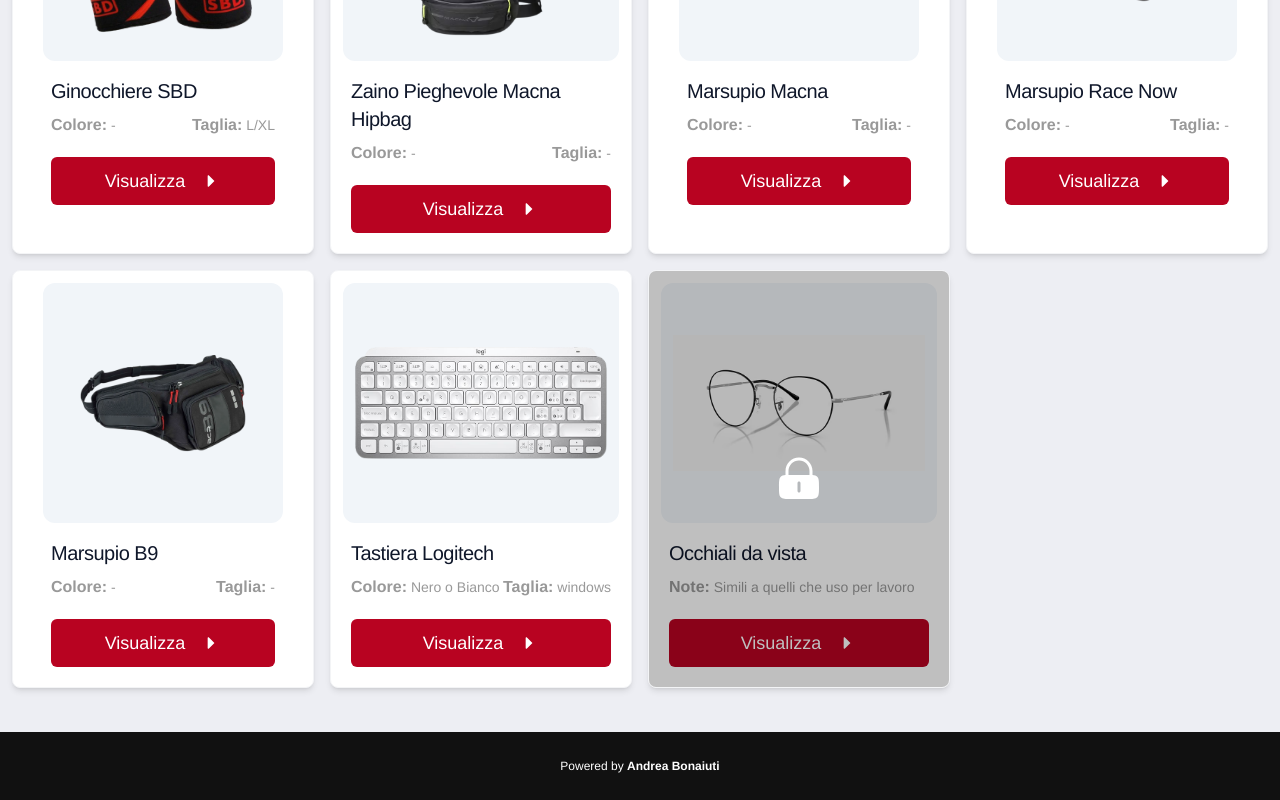
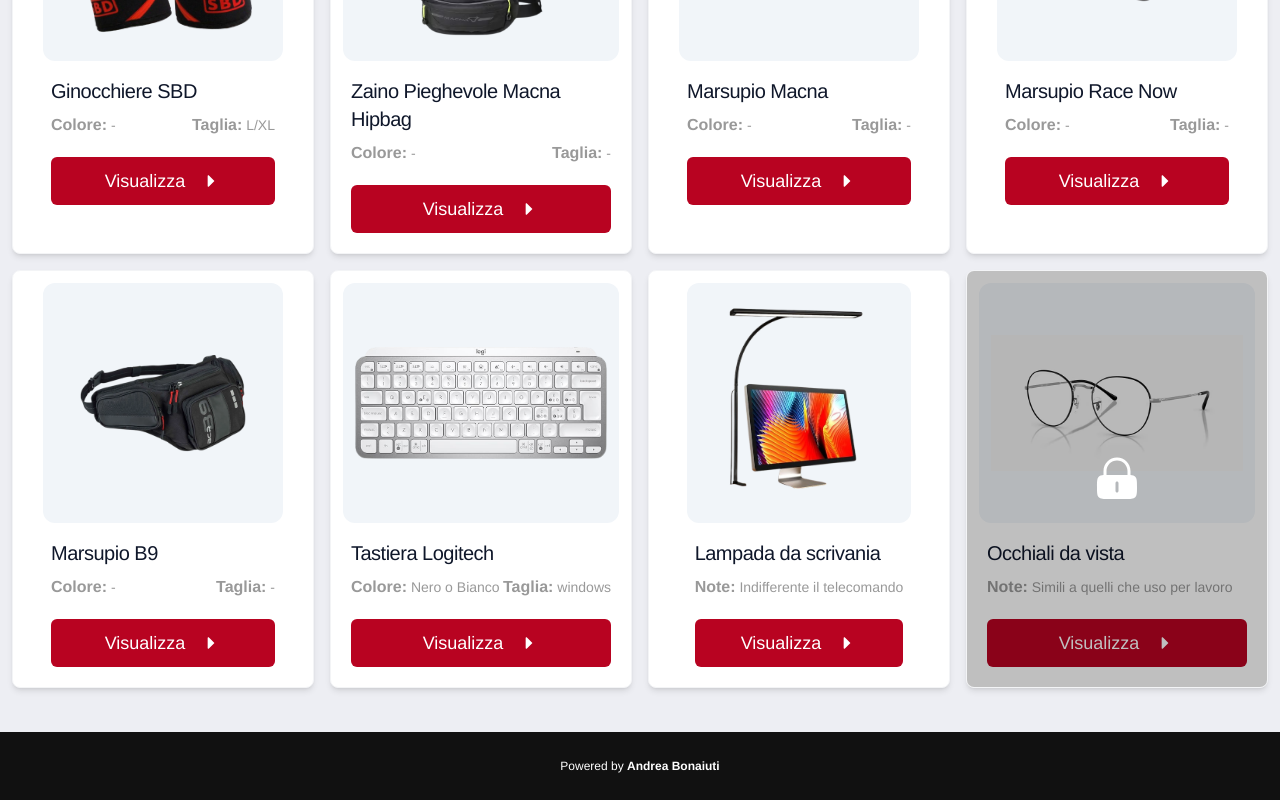
Before and after one commit to bonny-412/GiftList, an Angular app: page / in a window 1280 px wide. Shown: the part 1622-2422 px from the top of the page. Built offline with nearby package versions, Linux system fonts and the light colour scheme; a web font is replaced by a local one.

Commit message:
Nuovo oggetto

```diff
--- a/src/app/components/gifts/gifts.component.ts
+++ b/src/app/components/gifts/gifts.component.ts
@@ -94,6 +94,15 @@
       isDisabled: false
     },
     {
+      title: 'Lampada da scrivania',
+      url: 'https://www.amazon.it/iFalarila-Scrivania-Flessibile-Caricatore-Leggere-70CM/dp/B0C4GDGR63/ref=sr_1_3_sspa?crid=D394BM5QTVYK&dib=eyJ2IjoiMSJ9.uWGnIjUi-BJ-DOdSCqt7JWPqRIq1Hefpz0BWuSarJi4SXR47ZCulaJqlRL3N7xUZgeA067zrYDce_nDyGGus6PAPTiKCKSJZB1huf-yawchO-35cHsTq8LzyEpEjTeoAgJnu_doTONNcyKB5rYKPpThp3foZwWalik50Q-nk3uqskQ1dsQNUY_ziPAWPyFg3k_HGhBY0fs58muah253DyW_kFChNZ2BlbazWeMFK_cJsq0MYlbvD7yEiBxVRIJQC20XkwmeUwbg3FuKQyzFsy_1jLf5IzW_l--5oWGWwcOA._6SquU5kPllTWhcKZLe6-7HDCD3-NPEb1usflFcGG1w&dib_tag=se&keywords=led+scrivania&nsdOptOutParam=true&qid=1733308603&sprefix=led+scri%2Caps%2C120&sr=8-3-spons&sp_csd=d2lkZ2V0TmFtZT1zcF9hdGY&psc=1',
+      img: 'lampada_da_scrivania.png',
+      color: '',
+      size: '',
+      note: 'Indifferente il telecomando',
+      isDisabled: false
+    },
+    {
       title: 'Occhiali da vista',
       url: '',
       img: 'occhiali-vista.png',
```
Also changed, not shown: src/assets/images-gift/lampada_da_scrivania.png (added).
